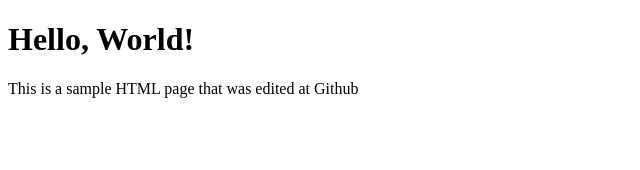
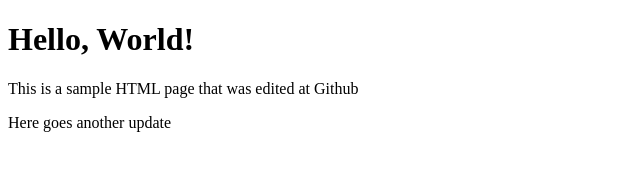
Before and after one commit to magcyril/first-project, a plain HTML site: page index.html in a window 1280 px wide. Shown: the whole page, without its empty margins (0-640 px from the left). Drawn offline with Linux system fonts and the light colour scheme.

Commit message:
Yet another update at Github

```diff
--- a/index.html
+++ b/index.html
@@ -6,5 +6,6 @@
 <body>
   <h1>Hello, World!</h1>
   <p>This is a sample HTML page that was edited at Github</p>
+  <p>Here goes another update</p>
 </body>
 </html>
```
